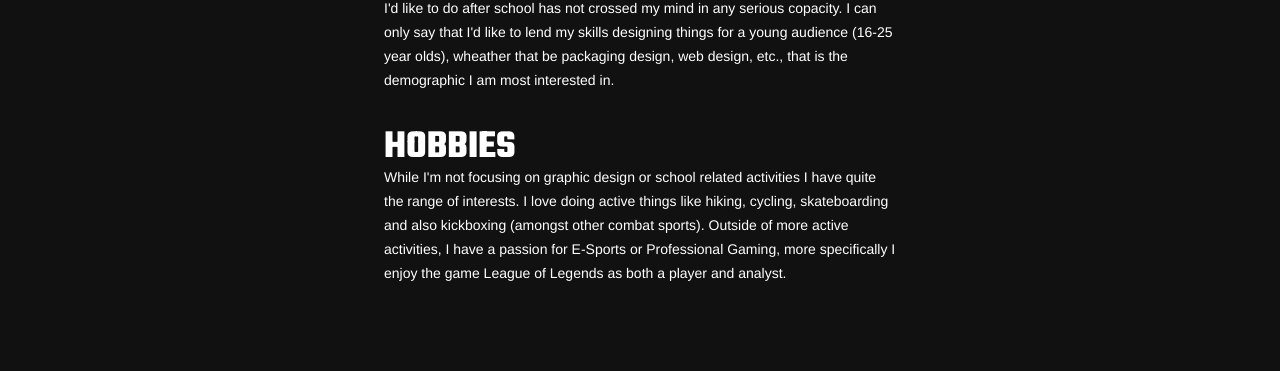
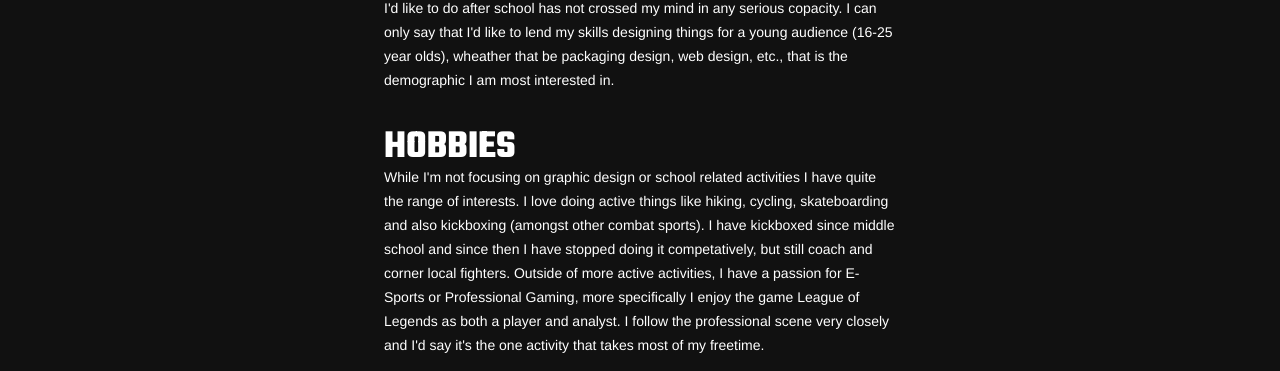
Before and after one commit to KrisEstacio/krisestacio.github.io, a plain HTML site: page bio.html in a window 1280 px wide. Shown: the part 690-1061 px from the top of the page. Before the commit the page ends 989 px from the top, so only its background shows below. Drawn offline with nearby package versions, Linux system fonts and the light colour scheme.

Commit message:
added more to hobbies section

```diff
--- a/bio.html
+++ b/bio.html
@@ -42,7 +42,7 @@
 
 
 			<h2>HOBBIES</h2>
-			<p>While I'm not focusing on graphic design or school related activities I have quite the range of interests. I love doing active things like hiking, cycling, skateboarding and also kickboxing (amongst other combat sports). Outside of more active activities, I have a passion for E-Sports or Professional Gaming, more specifically I enjoy the game League of Legends as both a player and analyst.
+			<p>While I'm not focusing on graphic design or school related activities I have quite the range of interests. I love doing active things like hiking, cycling, skateboarding and also kickboxing (amongst other combat sports). I  have kickboxed since middle school and since then I have stopped doing it competatively, but still coach and corner local fighters. Outside of more active activities, I have a passion for E-Sports or Professional Gaming, more specifically I enjoy the game League of Legends as both a player and analyst. I follow the professional scene very closely and I'd say it's the one activity that takes most of my freetime.
 			</p>
 		</section>
 
```
